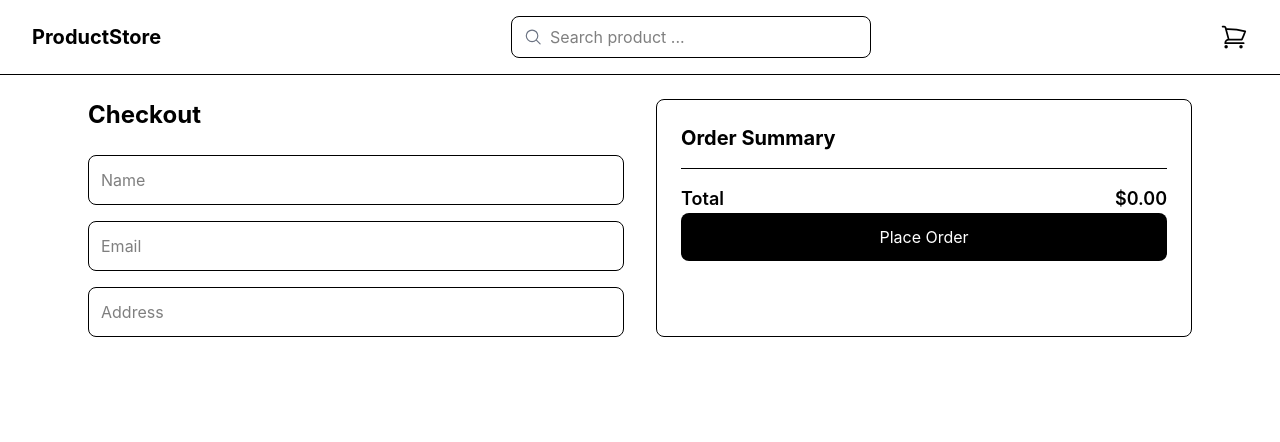
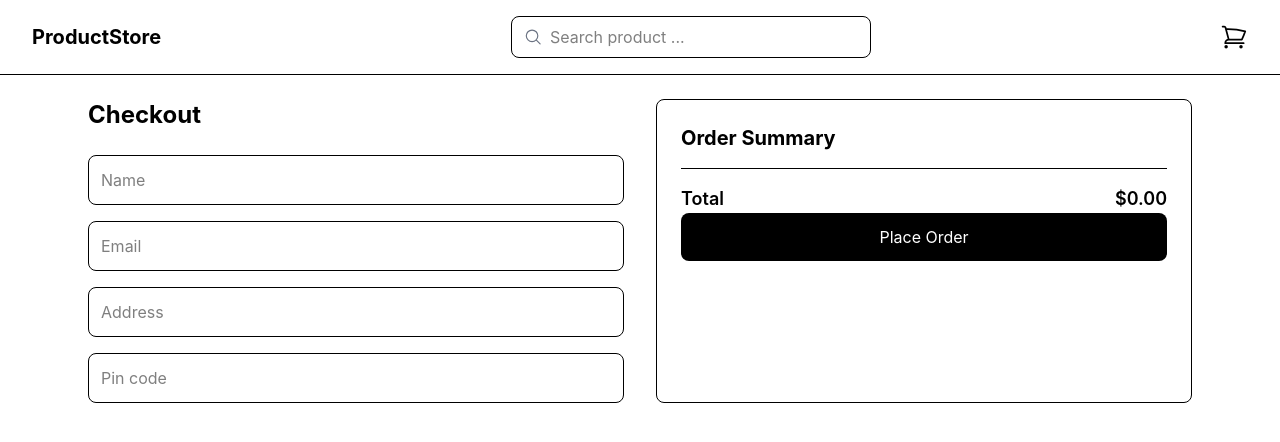
Before and after one commit to OmKhandale05/product-store, a React (Vite) app: page /checkout in a window 1280 px wide. Shown: the top 442 px of the page. Built offline with nearby package versions, Linux system fonts and the light colour scheme.

Commit message:
Add input field in checkout form

```diff
--- a/src/pages/Checkout.jsx
+++ b/src/pages/Checkout.jsx
@@ -33,6 +33,11 @@ const Checkout = () => {
             placeholder="Address"
             className="w-full border p-3 rounded-lg"
           />
+          <input
+            type="number"
+            placeholder="Pin code"
+            className="w-full border p-3 rounded-lg"
+          />
         </div>
       </div>
 
```
